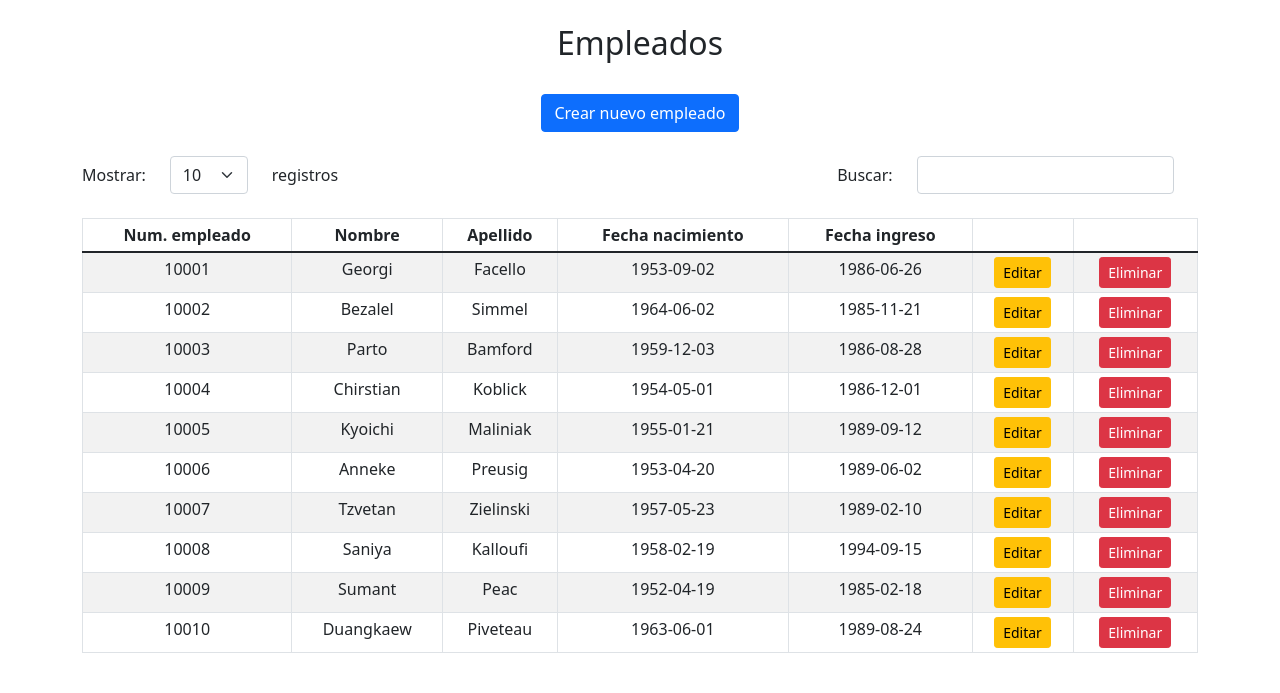
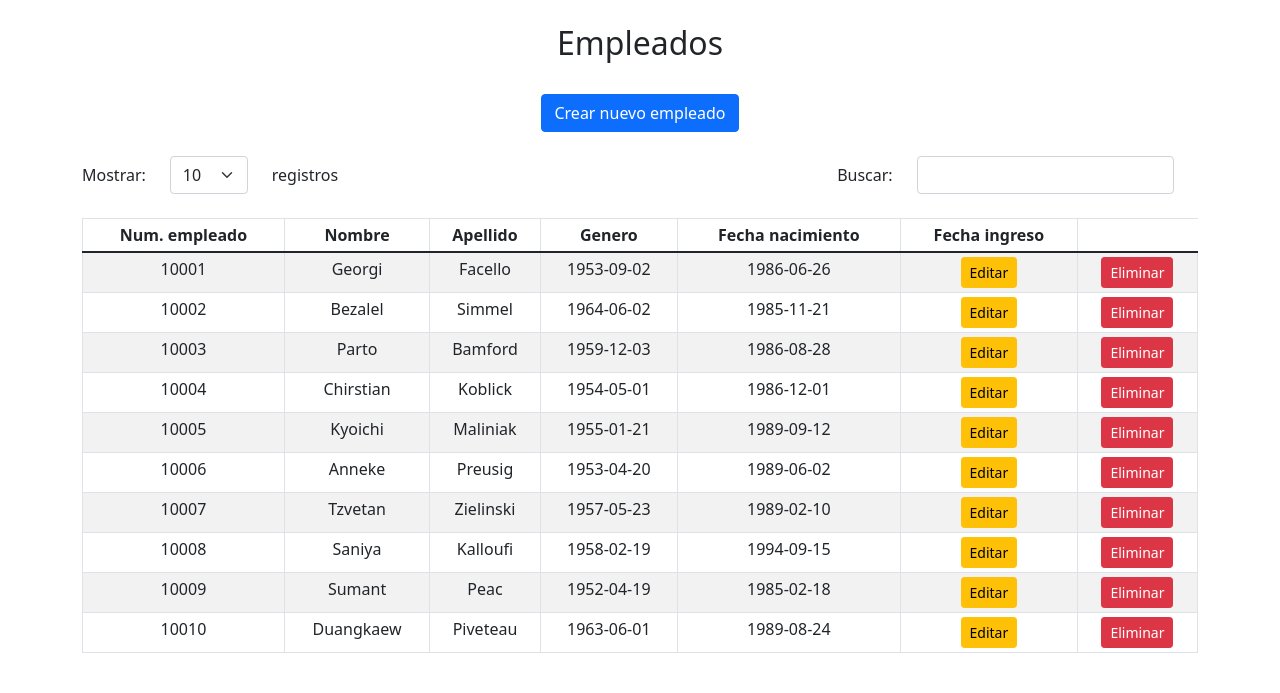
Before and after one commit to yxsifdev/almacen_php_02, a PHP site: page / in a window 1280 px wide. Shown: the top 693 px of the page. Run offline with PHP 8.4, Linux system fonts and the light colour scheme; data comes from the database, SQL or seed files in the repository.

Commit message:
Update index.php

```diff
--- a/index.php
+++ b/index.php
@@ -57,10 +57,9 @@
                             <th class="sort asc">Num. empleado</th>
                             <th class="sort asc">Nombre</th>
                             <th class="sort asc">Apellido</th>
+                            <th class="sort asc">Genero</th>
                             <th class="sort asc">Fecha nacimiento</th>
                             <th class="sort asc">Fecha ingreso</th>
-                            <th></th>
-                            <th></th>
                         </thead>
 
                         <!-- El id del cuerpo de la tabla. -->
```
